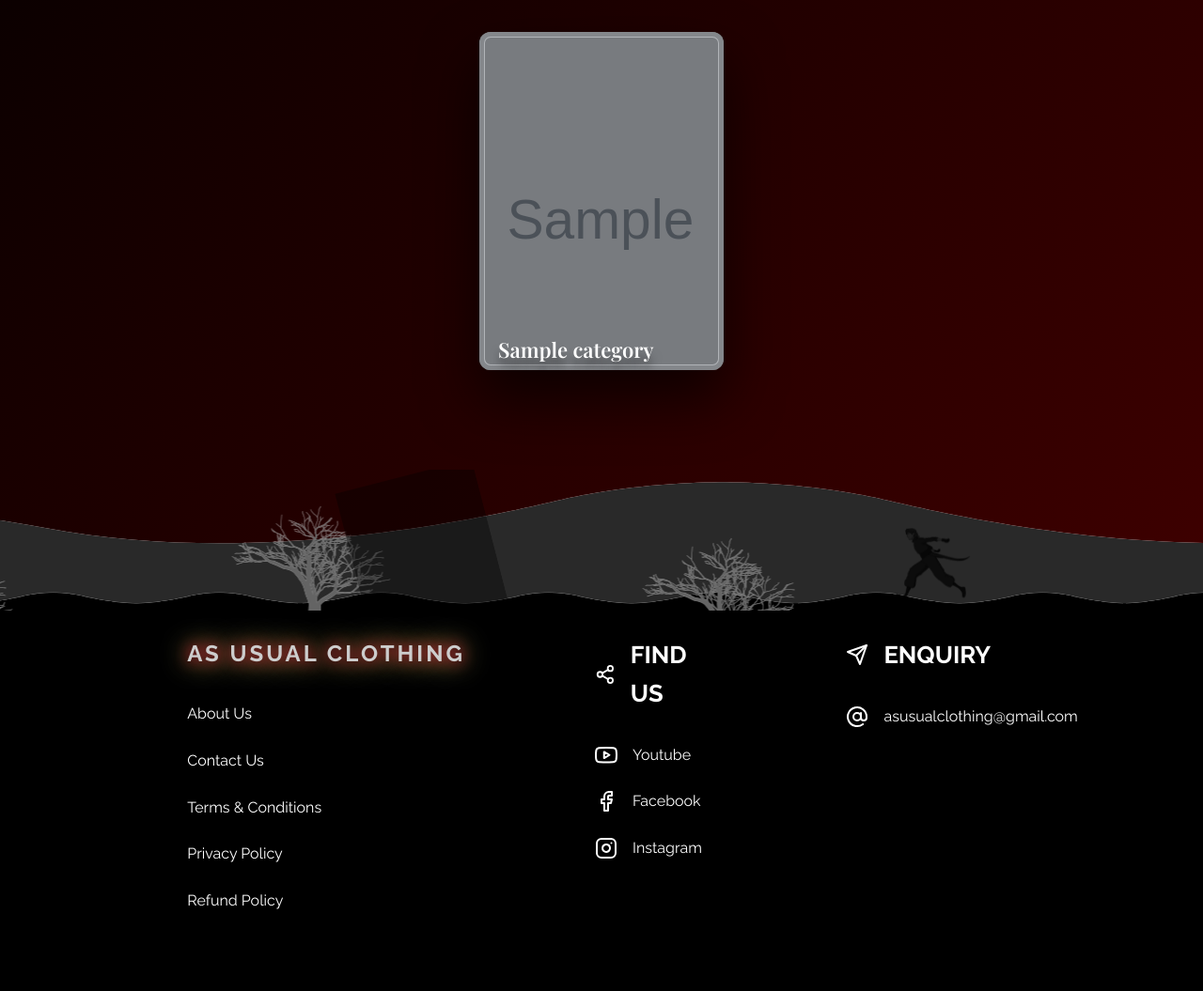
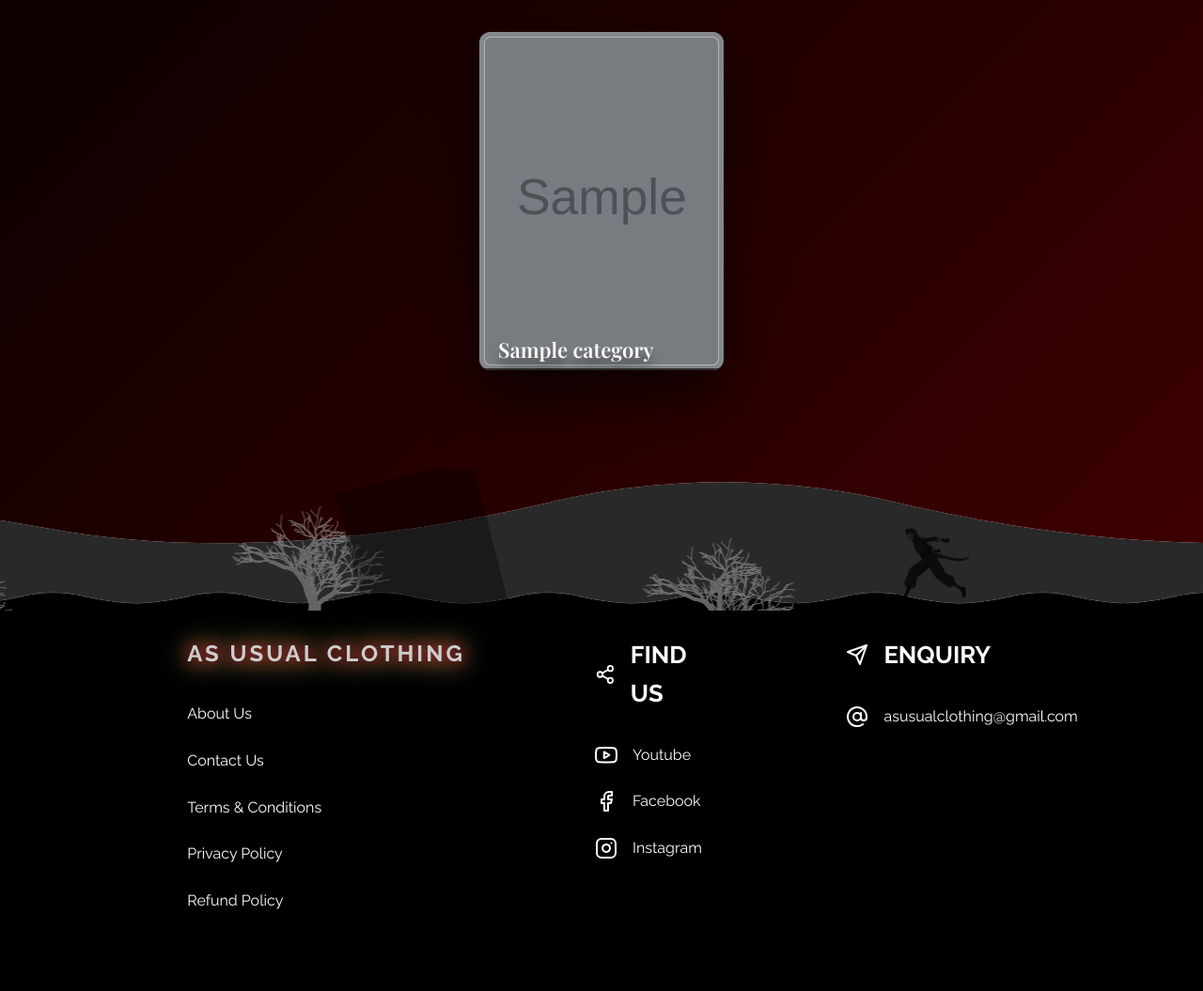
Before and after one commit to Asusual-clothing/asusual_new, a Node server app: page /category/ in a window 1280 px wide. Shown: the part 204-1259 px from the top of the page at 94% size. Run offline with Node 20, Linux system fonts and the light colour scheme; tables that the repository leaves empty hold one stand-in row (values such as "Sample post"); grey boxes marked "Sample" are stand-in pictures; some libraries are stand-ins or nearby versions; grey boxes are pictures that could not be loaded.

Commit message:
category card done

```diff
--- a/public/scripts/script.js
+++ b/public/scripts/script.js
@@ -76,7 +76,7 @@ function initialize3DCards() {
       const rotateY = ((x / width) - 0.5) * 30;
       const rotateX = ((y / height) - 0.5) * -20;
       card.style.transform = `rotateY(${rotateY}deg) rotateX(${rotateX}deg)`;
-      cardBg.style.transform = `translateX(${(x / width) * -40}px) translateY(${(y / height) * -40}px)`;
+      cardBg.style.backgroundPosition = `${50 - (x / width) * 10}% ${50 - (y / height) * 10}%`;
     });
 
     cardWrap.addEventListener('mouseleave', () => {
--- a/public/styles/category.css
+++ b/public/styles/category.css
@@ -12,9 +12,11 @@ body {
   0% {
     background-position: 0% 50%;
   }
+
   50% {
     background-position: 100% 50%;
   }
+
   100% {
     background-position: 0% 50%;
   }
@@ -61,10 +63,10 @@ body {
 .categorical-card-bg {
   opacity: 0.5;
   position: absolute;
-  top: 0px;
-  left: -21px;
-  width: calc(100% + 40px);
-  height: calc(100% + 40px);
+  top: -6px;
+  left: 0px;
+  width: calc(92% + 22px);
+  height: calc(90% + 40px);
   background-repeat: no-repeat;
   background-position: center;
   background-size: cover;
--- a/public/styles/styles.css
+++ b/public/styles/styles.css
@@ -2,7 +2,8 @@
   --background-dark: #121212;
   --background-light: #1a1a1a;
   --text-light: #ffffff;
-  --primary-color: #860505; /* Changed from orange to red */
+  --primary-color: #860505;
+  /* Changed from orange to red */
 }
 
 * {
@@ -10,6 +11,7 @@
   padding: 0;
   box-sizing: border-box;
 }
+
 .custom-accent {
   accent-color: #860505;
 }
@@ -23,18 +25,22 @@ body {
   color: var(--text-light);
   overflow-x: hidden;
 }
+
 .price-row {
   display: flex;
   align-items: center;
-  gap: 8px; /* space between MRP and price */
+  gap: 8px;
+  /* space between MRP and price */
 }
 
 .MRP {
   text-decoration: line-through;
   color: #aaa;
   font-size: 1rem;
-  margin: 0; /* remove extra space */
+  margin: 0;
+  /* remove extra space */
 }
+
 /* Page 1 */
 .page1 {
   background-color: var(--background-light);
@@ -59,8 +65,10 @@ body {
 #page2 {
   overflow: hidden;
   display: flex;
+  margin-top: -100px;
   justify-content: center;
   flex-wrap: wrap;
+  padding: 78px;
   gap: 3rem;
   align-items: center;
   background: var(--background-dark);
@@ -79,9 +87,11 @@ body {
   transition: transform 0.3s ease-in-out;
   /* margin-bottom: 2px; */
 }
-    .card.flipped .imgBox {
-      transform: rotateY(180deg);
-    }
+
+.card.flipped .imgBox {
+  transform: rotateY(180deg);
+}
+
 .card:hover {
   transform: translateY(-8px);
 }
@@ -124,6 +134,7 @@ body {
   /* padding-top: 20px; */
   z-index: 1;
 }
+
 .card:hover .imgBox {
   transform: rotateY(180deg);
 }
@@ -193,13 +204,16 @@ body {
   justify-content: center;
   align-items: center;
 }
+
 .imgBox {
   width: 100%;
-  height: 300px; /* Adjust based on your image size */
+  height: 300px;
+  /* Adjust based on your image size */
   position: relative;
   transform-style: preserve-3d;
   transition: transform 0.6s;
 }
+
 .card:hover .front {
   visibility: hidden;
   opacity: 0;
@@ -220,7 +234,7 @@ body {
 .front img,
 .back img {
   width: 100%;
-    height: 100%;
+  height: 100%;
 }
 
 .back {
@@ -232,29 +246,40 @@ body {
   #page2 {
     height: 73vh;
   }
+
   #page1 {
     height: 100vh;
   }
+
   .card {
     flex: 1;
   }
 }
 
 @media only screen and (min-width: 768px) and (max-width: 1024px) {
+
   /* Styles for medium devices */
   #page1 {
     height: 50vh;
   }
+
   .move_image {
     height: 260px;
     left: 40%;
   }
 }
-
+@media only screen and (max-width:800px){
+  #page2 {
+    margin-top: -96px;
+    margin-bottom: -33px;
+    padding: 60px;
+  }
+}
 @media only screen and (max-width: 600px) {
   #page1 {
     height: 20vh;
   }
+
   .move_image {
     height: 110px;
     /* left: 40%; */
@@ -265,7 +290,9 @@ body {
     justify-content: center;
     align-items: center;
     gap: 2rem;
-    padding:0rem 1rem 1rem 1rem;
+    padding: 0rem 1rem 1rem 1rem;
+    margin-top: -136px;
+    margin-bottom: -65px;
   }
 
   .card {
@@ -290,7 +317,7 @@ body {
 
   .card .contentBox h3 {
     font-size: 13px;
-  margin-top: 20px;
+    margin-top: 20px;
   }
 
   .card .contentBox .price {
@@ -303,13 +330,14 @@ body {
 
   .card .contentBox {
     margin-top: -36px;
-    padding: 0  ;
+    padding: 0;
   }
 
   .card::after {
     font-size: 3rem;
     left: 11px;
   }
+
   .AS-nav-btn li a {
     padding: 0 15px;
   }
@@ -356,7 +384,8 @@ body {
 
 /* Style the dropdown */
 .profile-details {
-  display: none; /* Initially hidden */
+  display: none;
+  /* Initially hidden */
   position: absolute;
   top: 100%;
   left: 0;
@@ -383,23 +412,38 @@ body {
     left: -100%;
     font-size: smaller;
   }
+
   .profile-details i {
     display: none;
   }
-  .blank-notification{
+
+  .blank-notification {
     display: none;
   }
-  .MRP{
+
+  .MRP {
     display: none;
   }
 }
+
 /* Add this to your existing CSS */
 /* Blinking red text effect */
 /* Blinking red effect when Sign Up is disabled */
 @keyframes blinkRed {
-  0% { color: red; opacity: 1; }
-  50% { color: #ff4d4d; opacity: 0.6; }
-  100% { color: red; opacity: 1; }
+  0% {
+    color: red;
+    opacity: 1;
+  }
+
+  50% {
+    color: #ff4d4d;
+    opacity: 0.6;
+  }
+
+  100% {
+    color: red;
+    opacity: 1;
+  }
 }
 
 #signUp:disabled {
--- a/routes/categoryRoutes.js
+++ b/routes/categoryRoutes.js
@@ -41,7 +41,7 @@ const uploadImage = async (file, oldUrl = null) => {
     {
       quality: "auto:best",
       fetch_format: "auto",
-      width: 800,
+      width: 1000,
       height: 1000,
       crop: "fill",
       gravity: "auto:faces",
```
Also changed, not shown: public/styles/index-category.css (+6 -7 lines), views/User/index.ejs (+10 -8 lines).
